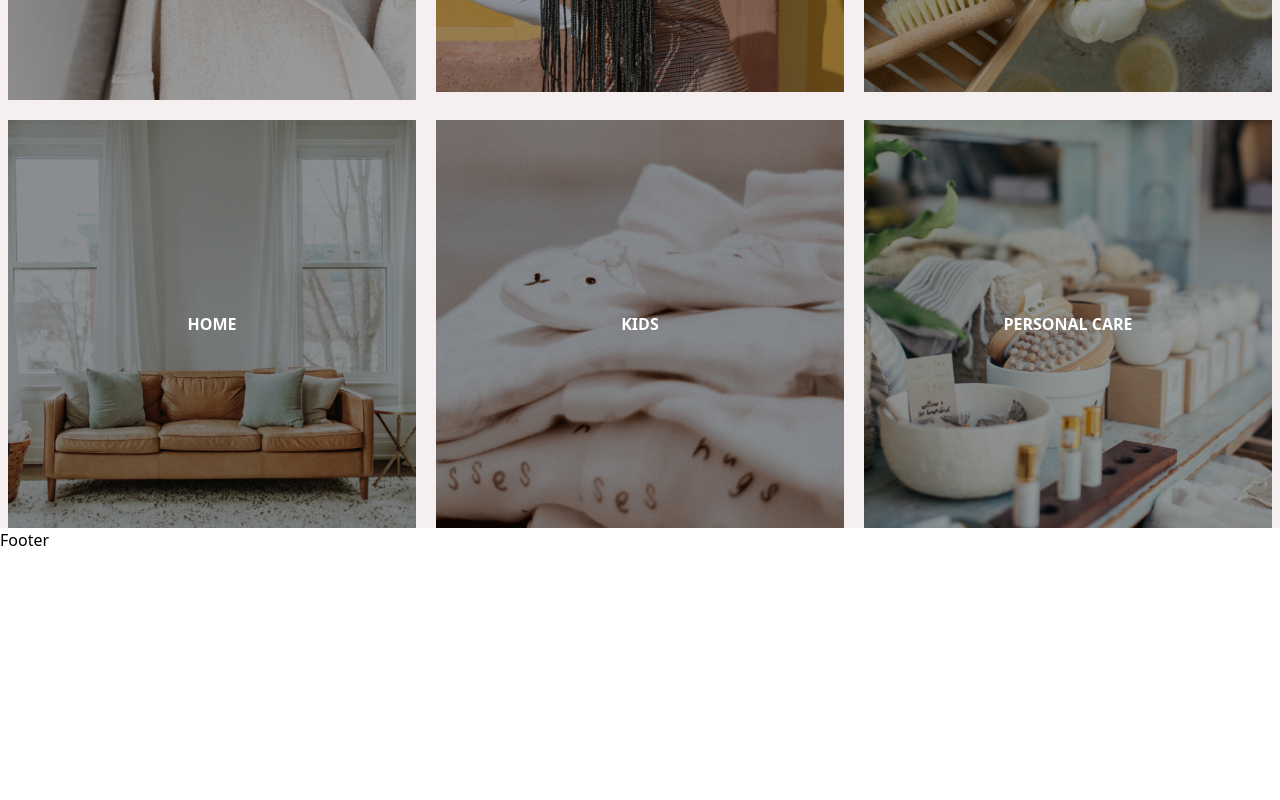
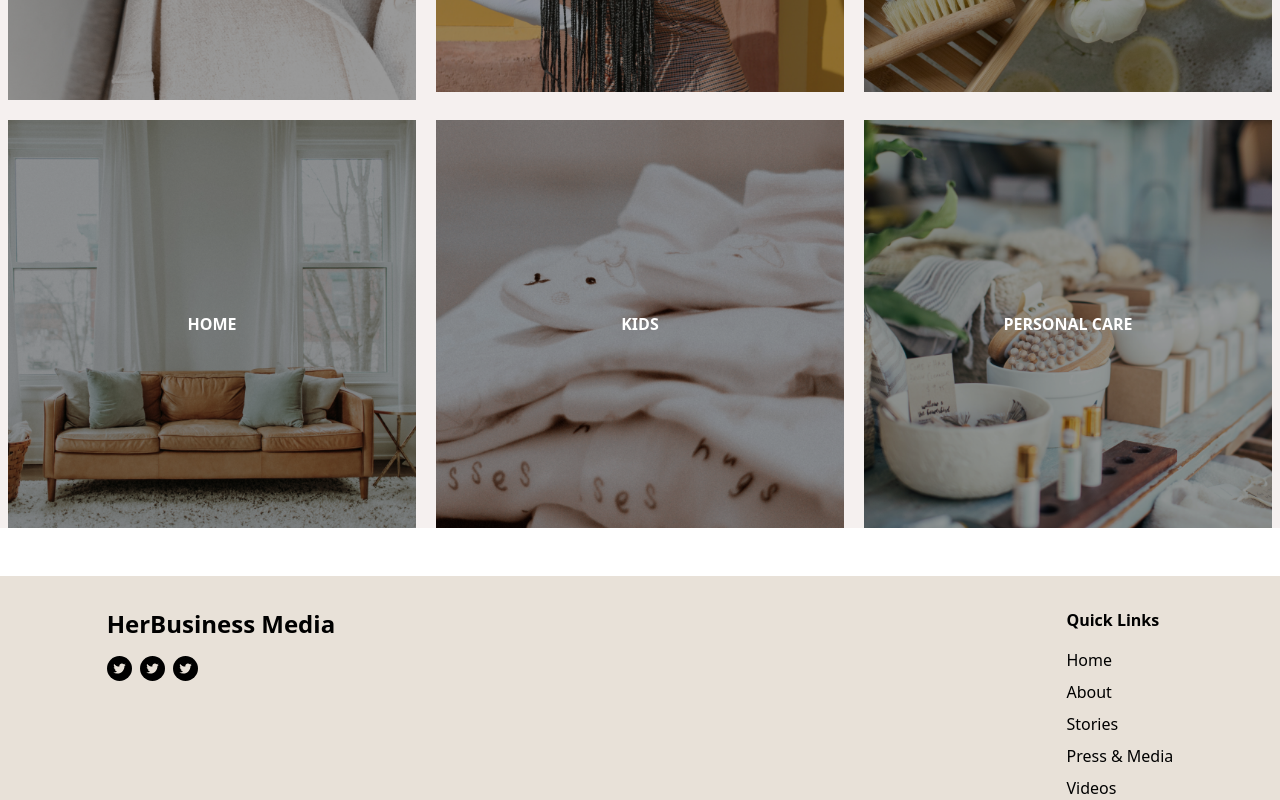
Before and after one commit to skynette/henry, a React (Vite) app: page / in a window 1280 px wide. Shown: the part 1786-2586 px from the top of the page. Before the commit the page ends 2338 px from the top, so only its background shows below. Built offline with nearby package versions, Linux system fonts and the light colour scheme.

Commit message:
footer section

```diff
--- a/src/components/Footer.jsx
+++ b/src/components/Footer.jsx
@@ -1,9 +1,40 @@
+import { SocialIcon } from "react-social-icons";
 
 function Footer() {
-    return (
-        <section>
-            Footer
-        </section>
-    );
+	return (
+		<footer className="bg-footer mt-12">
+			<div className="flex flex-col md:flex-row gap-4 justify-between items-start w-5/6 mx-auto">
+				{/* brandname n icons */}
+				<div className="mt-4">
+					<h1 className="text-2xl font-bold py-4">HerBusiness Media</h1>
+					<div className="flex gap-2">
+						<SocialIcon network="twitter" bgColor="#000000" style={{ height: 25, width: 25 }} />
+						<SocialIcon network="twitter" bgColor="#000000" style={{ height: 25, width: 25 }} />
+						<SocialIcon network="twitter" bgColor="#000000" style={{ height: 25, width: 25 }} />
+					</div>
+				</div>
+
+				{/* quick links */}
+				<div className="mt-8">
+					<p className="font-bold mb-4">Quick Links</p>
+					<div className="flex gap-2">
+						<div className="flex flex-col gap-2">
+							<a href="">Home</a>
+							<a href="">About</a>
+							<a href="">Stories</a>
+							<a href="">Press & Media</a>
+							<a href="">Videos</a>
+						</div>
+
+					</div>
+				</div>
+
+				{/* contact info */}
+
+				{/* join community */}
+
+			</div>
+		</footer>
+	);
 }
 export default Footer;
--- a/tailwind.config.js
+++ b/tailwind.config.js
@@ -10,6 +10,7 @@ export default {
                 'primary': '#F1DFCD',
 				'background': '#F5F0EF',
 				'accent': '#CAB8A2',
+				'footer': '#E8E1D8',
             }
         },
     },
```
